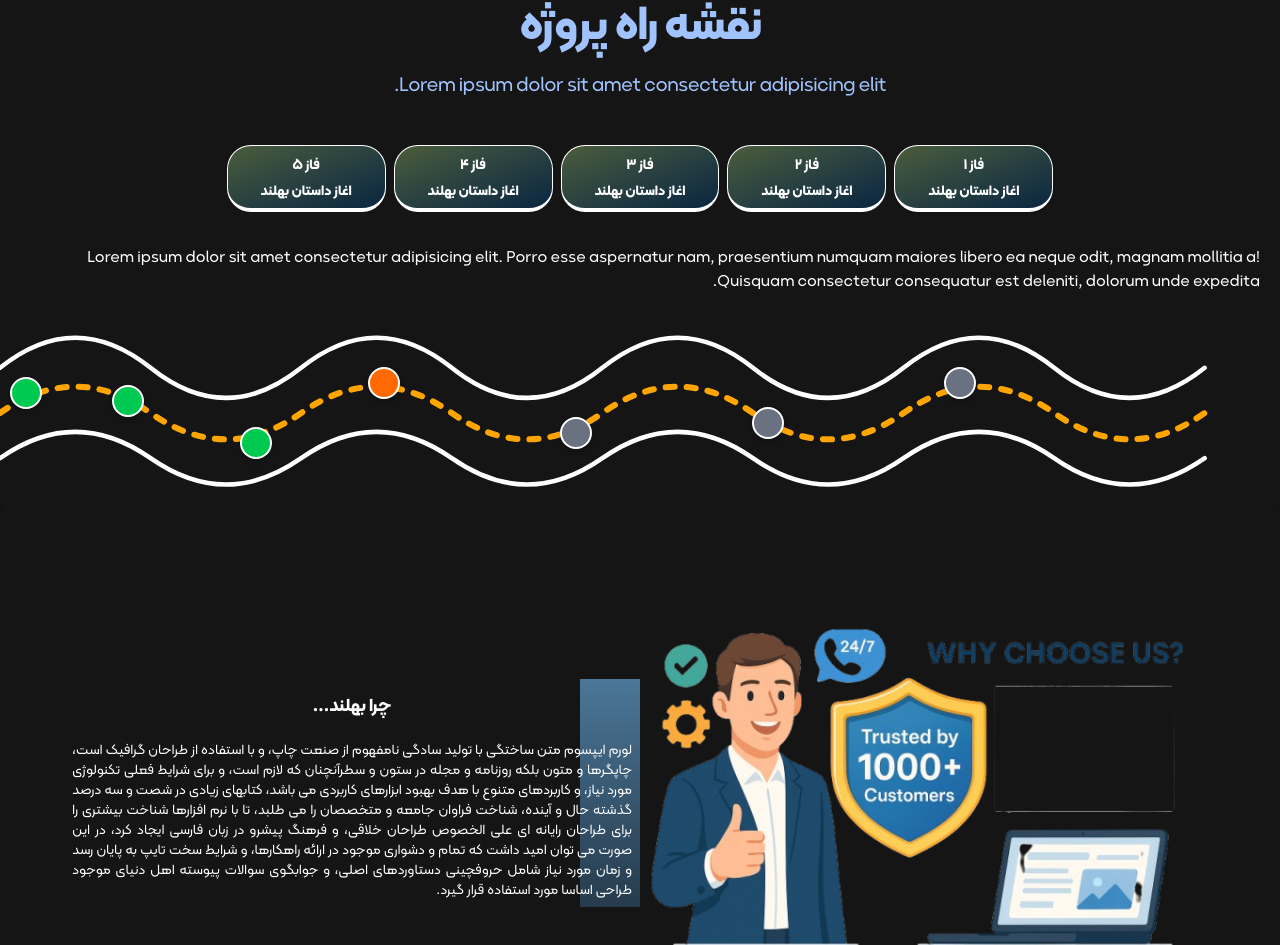
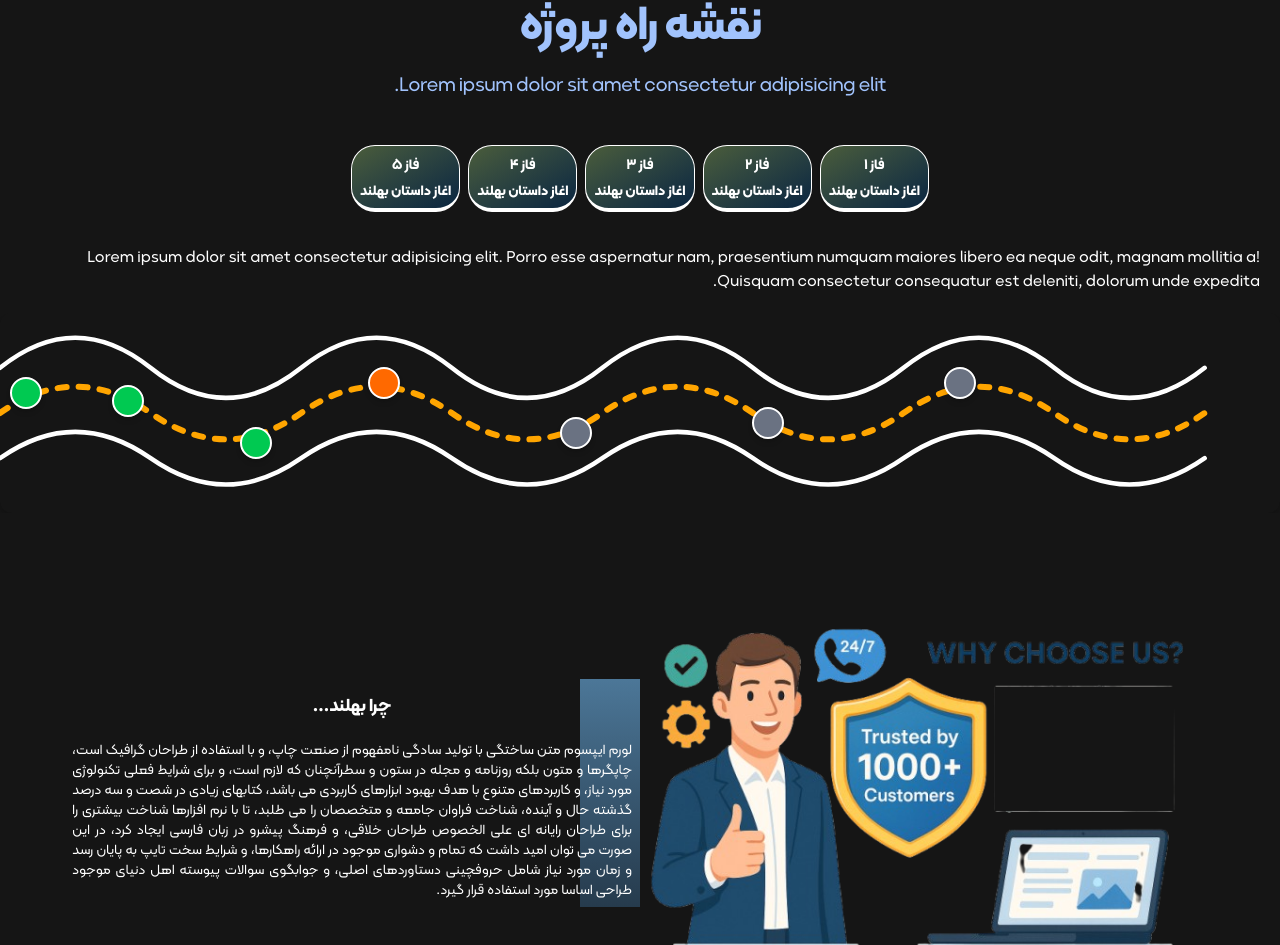
Before and after one commit to parhamhassanzade/behland-front, a Next.js app: page / in a window 1280 px wide. Shown: the part 2991-3936 px from the top of the page. Built offline with nearby package versions, Linux system fonts and the light colour scheme.

Commit message:
road map bug fix

```diff
--- a/src/components/ui/RoadMap/RoadmapUI.jsx
+++ b/src/components/ui/RoadMap/RoadmapUI.jsx
@@ -28,8 +28,8 @@ export default function RoadmapUI() {
         </p>
       </div>
       <Tabs value={activeTab} className="w-full text-white ">
-        <TabsList className="cursor-pointer gap-3 w-full flex justify-center items-center px-5 mb-5">
-          <div className="flex items-center gap-2 w-4/6">
+        <TabsList className="cursor-pointer gap-3 w-full flex  justify-center items-center px-5 mb-5">
+          <div className="flex items-center gap-2 overflow-x-auto">
             <TabsTrigger
               className="cursor-pointer border-b-4 font-bold rounded-3xl p-2 border-gray focus:text-blue-400 flex flex-col items-center bg-gradient-to-br from-[#4b5d3a]  to-[#0a2540]"
               value="phase1"
```
